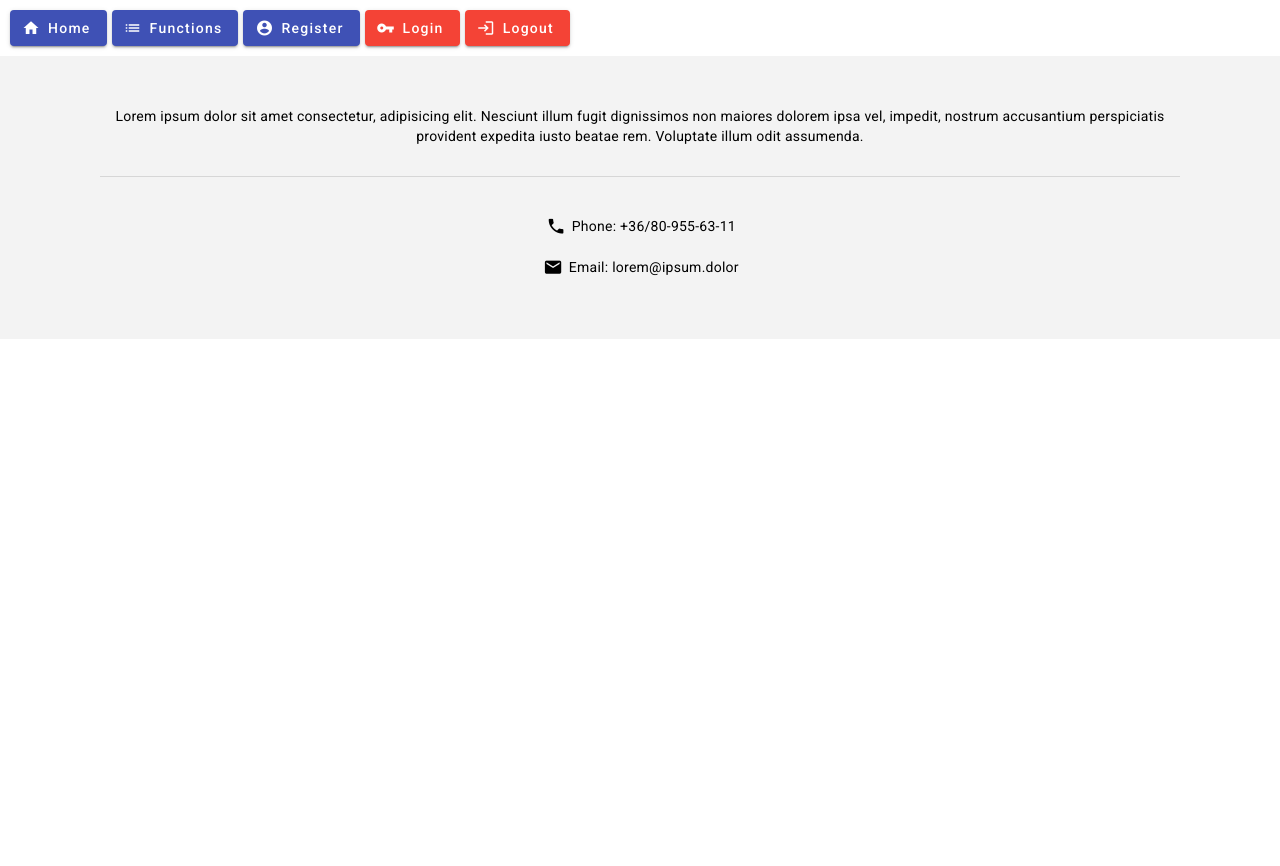
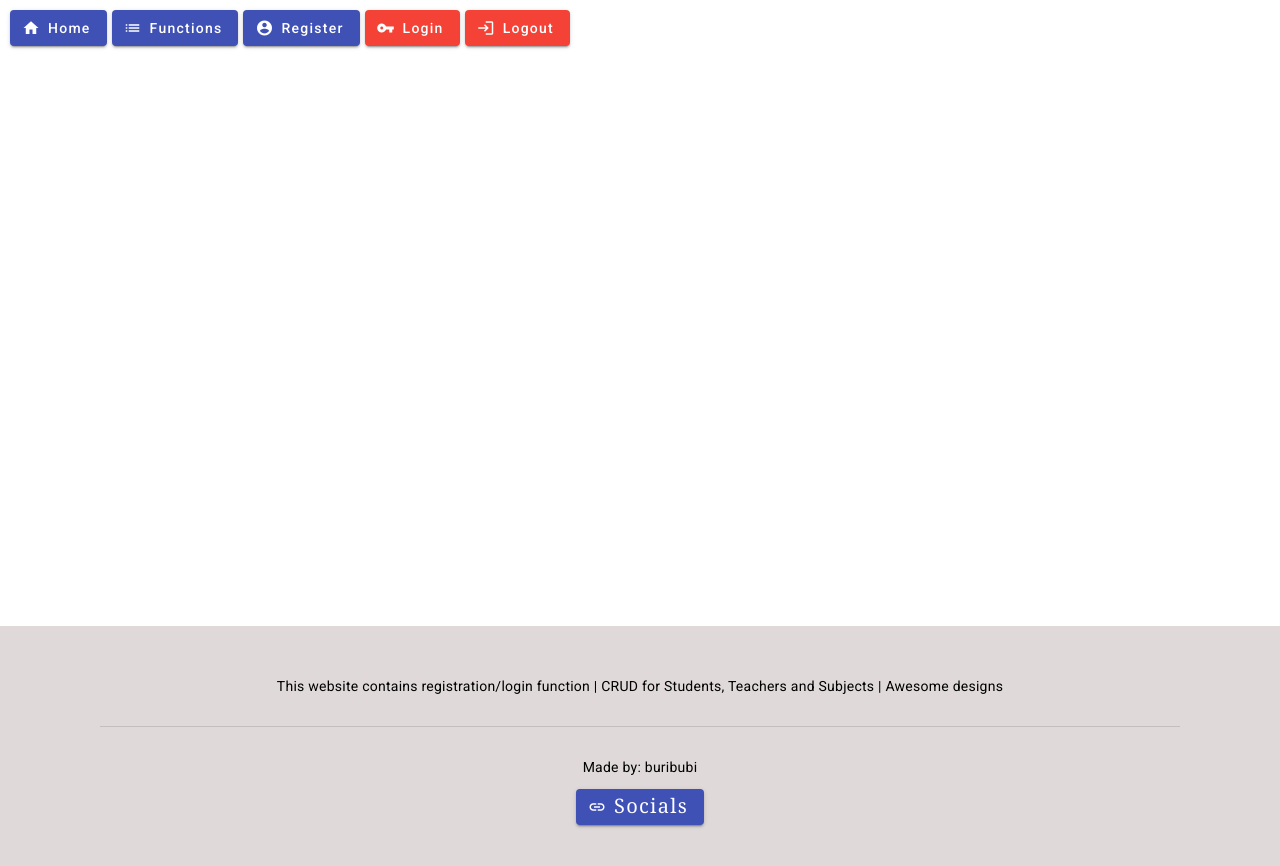
Before and after one commit to VMark-buribubi/KF-neptun-clone, an Angular app: page / in a window 1280 px wide. Shown: the top 866 px of the page. Before the commit the page ends 810 px from the top, so only its background shows below. Built offline with nearby package versions, Linux system fonts and the light colour scheme.

Commit message:
redesign footer

```diff
--- a/src/app/app.component.html
+++ b/src/app/app.component.html
@@ -1,5 +1,7 @@
 <app-navigation></app-navigation>
 
-<router-outlet></router-outlet>
+<main>
+    <router-outlet></router-outlet>
+</main>
 
 <app-footer></app-footer>
--- a/src/app/app.component.scss
+++ b/src/app/app.component.scss
@@ -0,0 +1,4 @@
+main{
+    margin: 40px;
+    min-height: 500px;
+}
--- a/src/app/footer/footer.component.html
+++ b/src/app/footer/footer.component.html
@@ -1,12 +1,13 @@
 <footer>
-    <p>Lorem ipsum dolor sit amet consectetur, adipisicing elit. Nesciunt illum fugit dignissimos non maiores dolorem ipsa vel, impedit, nostrum accusantium perspiciatis provident expedita iusto beatae rem. Voluptate illum odit assumenda.</p>
+    <p>This website contains registration/login function | CRUD for Students, Teachers and Subjects | Awesome designs</p>
     <mat-divider></mat-divider>
     <p>
-        <mat-icon aria-hidden="false" aria-label="Example home icon" fontIcon="phone"></mat-icon>
-        Phone: +36/80-955-63-11
+        Made by: buribubi
     </p>
     <p>
-        <mat-icon aria-hidden="false" aria-label="Example home icon" fontIcon="email"></mat-icon>
-        Email: lorem@ipsum.dolor
+        <button mat-raised-button color="primary" >
+            <mat-icon aria-hidden="false" aria-label="Link icon" fontIcon="link"></mat-icon>
+            <a href="https://linktr.ee/buribubi">Socials</a>
+        </button>
     </p>
 </footer>
--- a/src/app/footer/footer.component.scss
+++ b/src/app/footer/footer.component.scss
@@ -3,15 +3,16 @@ footer {
     min-height: 100px;
     text-align: center;
     vertical-align: middle;
-    background-color: rgb(243, 243, 243);
+    background-color: rgb(223, 217, 217);
 }
 
 mat-divider {
     margin: 30px 0;
 }
 
-mat-icon {
-    font-size: 1.4em;
-    position: relative;
-    top: 0.5em;
+a{
+    font-size: 20px;
+    font-family: Georgia, 'Times New Roman', Times, serif;
+    text-decoration: none;
+    color: white;
 }
```
